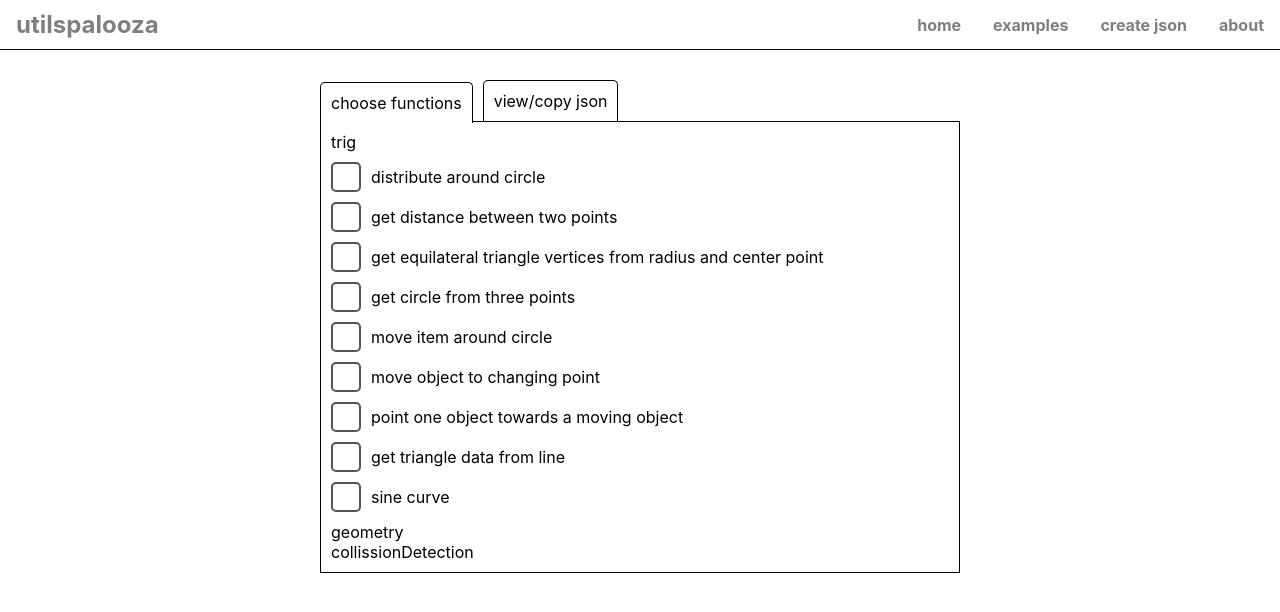
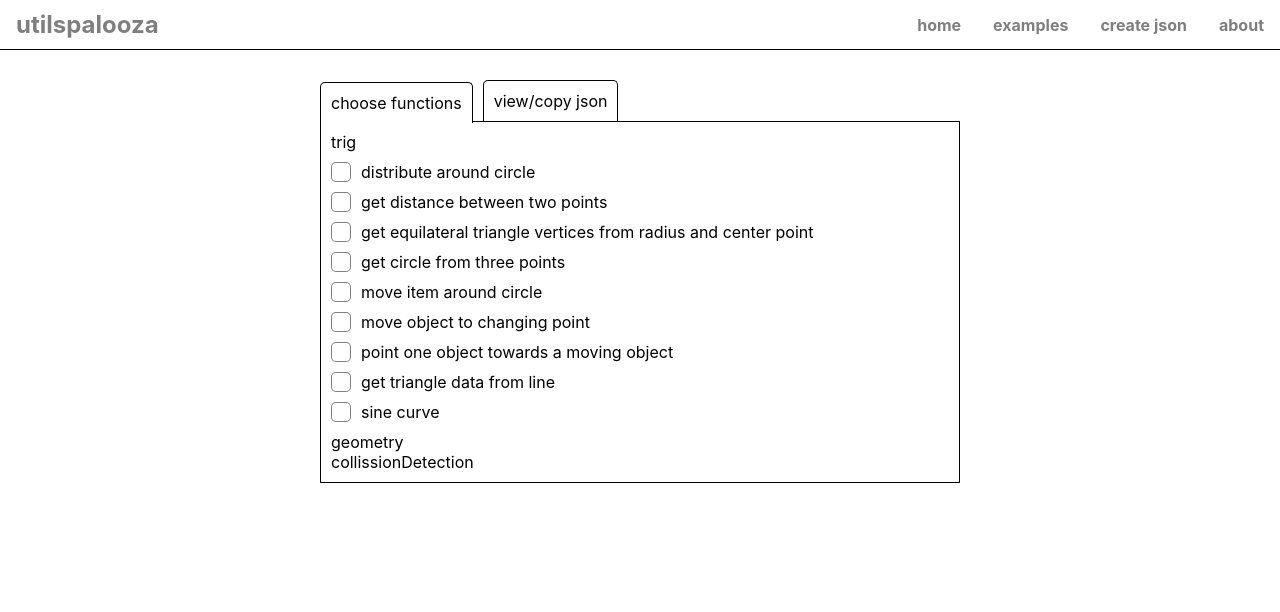
Before and after one commit to warpedpuppy/utils-site-typescript, a React (Create React App) app: page /create-json in a window 1280 px wide. Shown: the top 612 px of the page. Built offline with nearby package versions, Linux system fonts and the light colour scheme.

Commit message:
added json creator

```diff
--- a/src/App.scss
+++ b/src/App.scss
@@ -5,6 +5,7 @@
 }
 :root {
   --site-gray: rgba(0, 0, 0, 0.5);
+  --site-blue: #abd;
 }
 
 a {
--- a/src/pages/createJSON/CreateJSON.scss
+++ b/src/pages/createJSON/CreateJSON.scss
@@ -14,13 +14,13 @@
         cursor: pointer;
         margin-right: 10px;
         -webkit-appearance: none;
-        width: 30px;
-        height: 30px;
+        width: 20px;
+        height: 20px;
         background: white;
         border-radius: 5px;
-        border: 2px solid #555;
+        border: 1px solid var(--site-gray);
         &:checked {
-          background: #abd;
+          background: var(--site-blue);
         }
       }
     }
--- a/src/pages/createJSON/createJSONUtils/createJSONUtils.ts
+++ b/src/pages/createJSON/createJSONUtils/createJSONUtils.ts
@@ -8,6 +8,7 @@ export function createJson(json: object): string {
  `;
   });
 
-  str += "};";
+  str += `};
+export default Utils;`;
   return str;
 }
```
